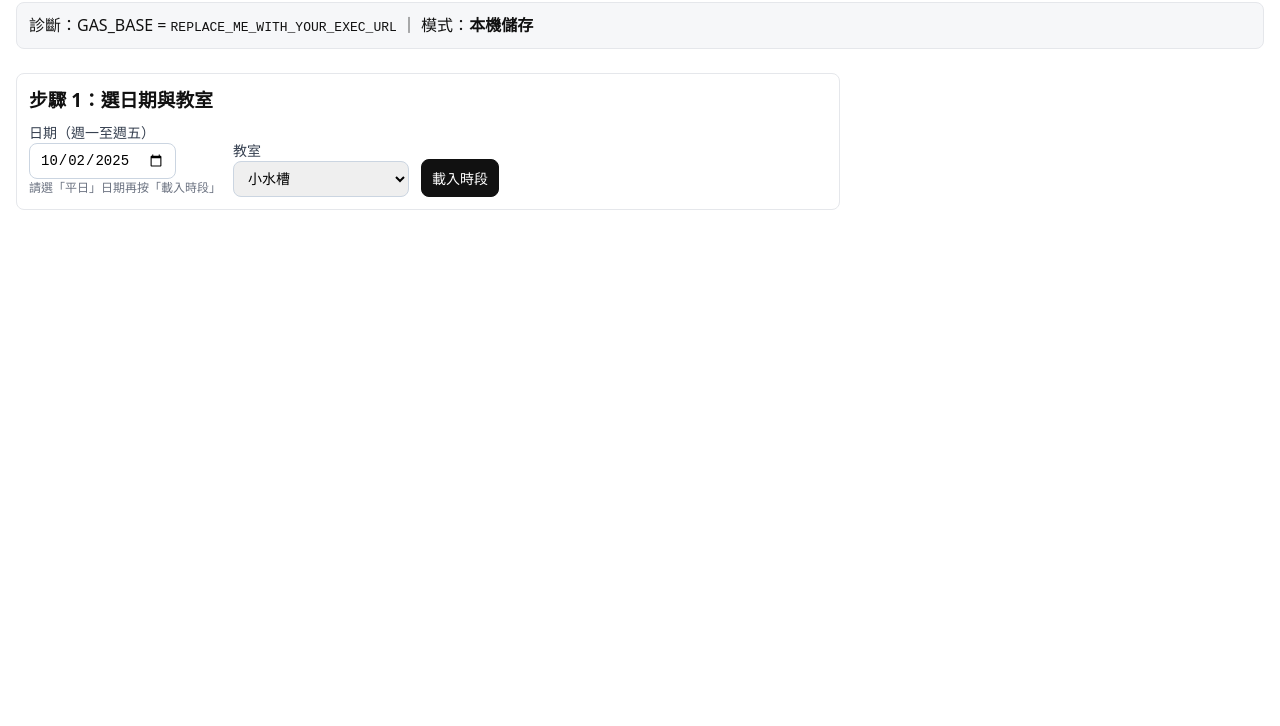
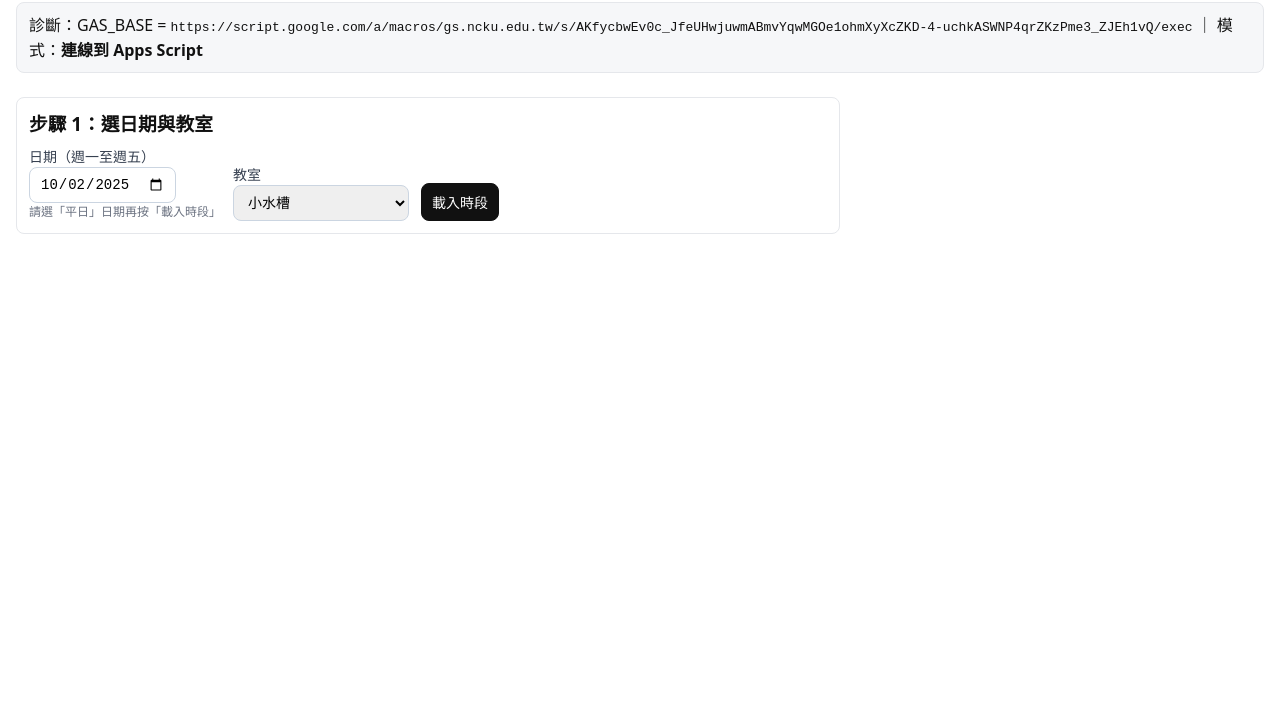
Before and after one commit to p16144019-pixel/classroombooking, a plain HTML site: page index.html in a window 1280 px wide. Shown: the part 74-800 px from the top of the page. Drawn offline with Linux system fonts and the light colour scheme.

Commit message:
Update index.html

```diff
--- a/index.html
+++ b/index.html
@@ -73,7 +73,7 @@
  * 若你已部署 Apps Script，將下列 URL 改成 /exec 網址。
  * 沒改的話，就用「本機儲存」模式，你仍可完整測試預約/取消流程。
  */
-const GAS_BASE = 'REPLACE_ME_WITH_YOUR_EXEC_URL';
+const GAS_BASE = 'https://script.google.com/a/macros/gs.ncku.edu.tw/s/AKfycbwEv0c_JfeUHwjuwmABmvYqwMGOe1ohmXyXcZKD-4-uchkASWNP4qrZKzPme3_ZJEh1vQ/exec';
 
 /** ===== 小工具 ===== */
 const $ = (s)=>document.querySelector(s);
```
